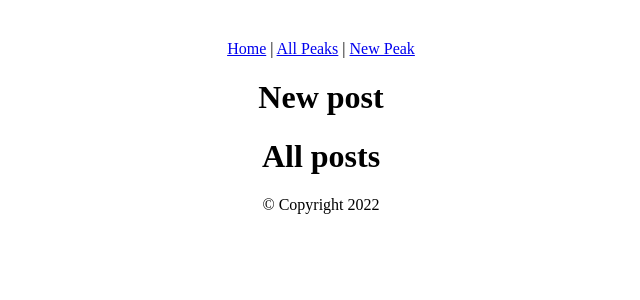
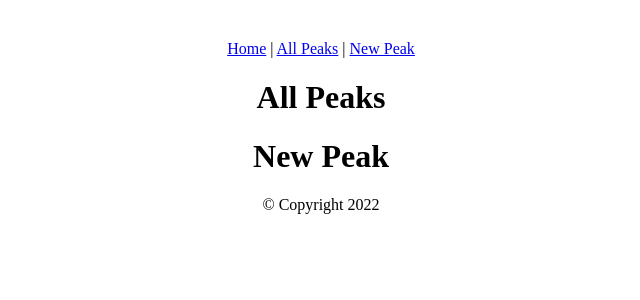
Before and after one commit to kyle-pazdel/peak-app-frontend, a React (Vite) app: page / in a window 1280 px wide. Shown: the top 300 px of the page, without its empty margins (319-959 px from the left). Built offline with nearby package versions, Linux system fonts and the light colour scheme.

Commit message:
Adds PeaksIndex.jsx component and renders it in Home.jsx

```diff
--- a/src/Home.jsx
+++ b/src/Home.jsx
@@ -1,11 +1,11 @@
+import { PeaksIndex } from "./PeaksIndex";
+
 export function Home() {
   return (
     <div>
+      <PeaksIndex />
       <div id="peaks-new">
-        <h1>New post</h1>
-      </div>
-      <div id="peaks-index">
-        <h1>All posts</h1>
+        <h1>New Peak</h1>
       </div>
     </div>
   );
--- /dev/null
+++ b/src/PeaksIndex.jsx
@@ -0,0 +1,9 @@
+export function PeaksIndex() {
+  return (
+    <div>
+      <div id="peaks-index">
+        <h1>All Peaks</h1>
+      </div>
+    </div>
+  );
+}
```
